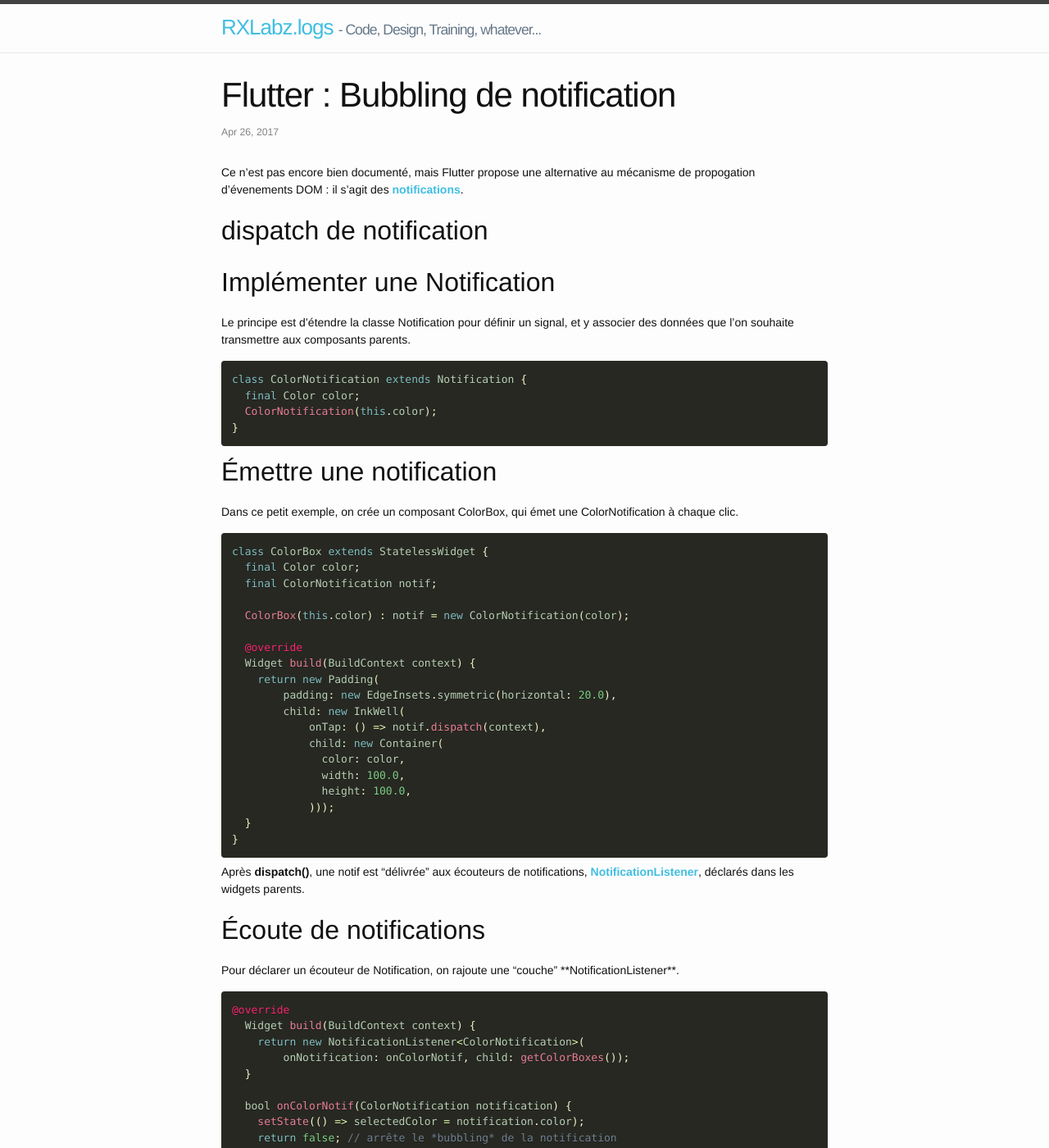
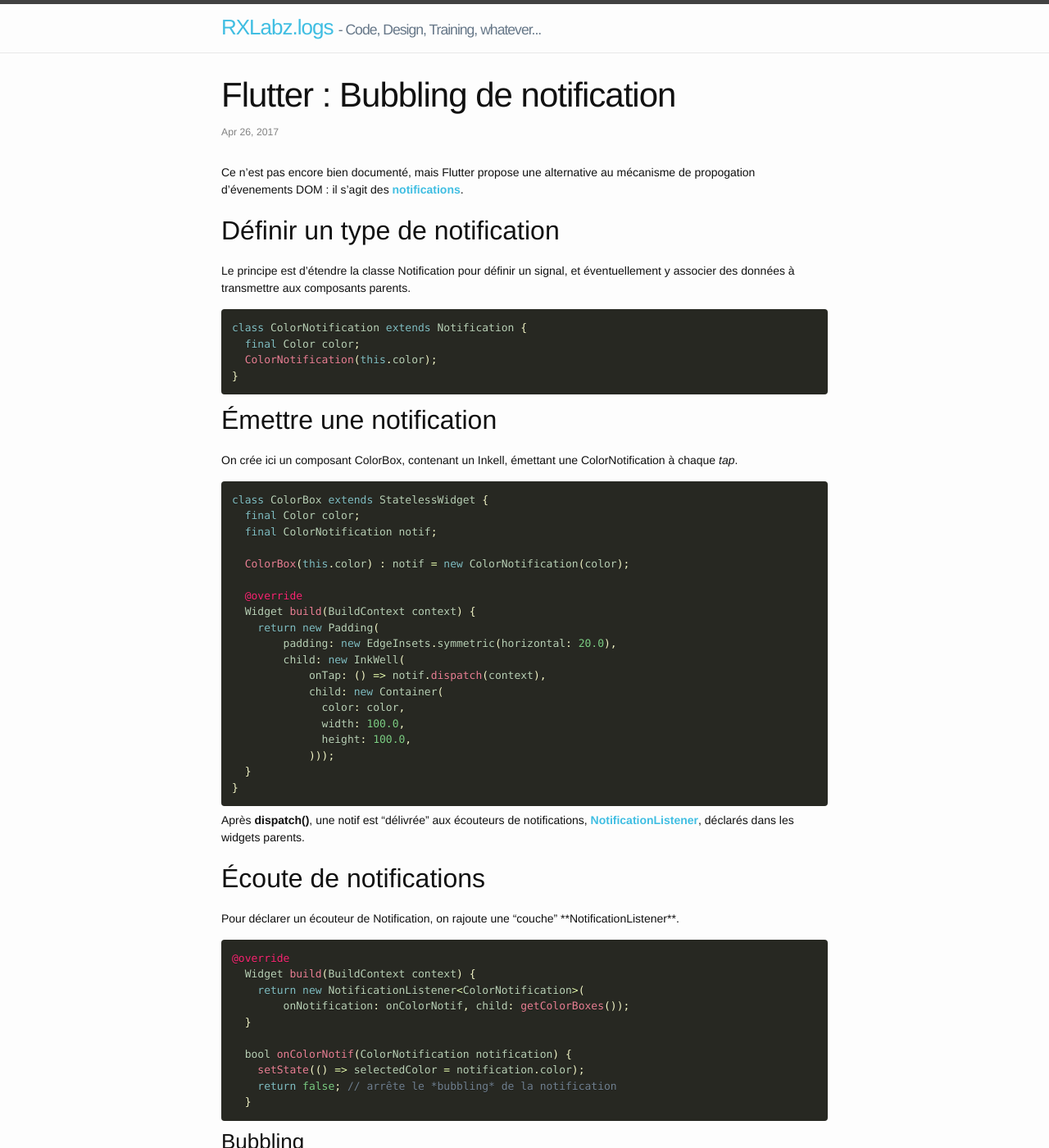
Before and after one commit to rxlabz/rxlabz.github.io, a Jekyll site: the page built from _posts/2017-04-27-flutter-notification.md, in a window 1280 px wide and 1400 px high. Shown: the whole window at 82% size. Built offline with Jekyll 4.4.1, drawn with Linux system fonts in a browser that asks for light colours; comment, search, counter and statistics services are not loaded; some of the changed text lies outside the part shown.

Commit message:
minor updates

````diff
--- a/_posts/2017-04-27-flutter-notification.md
+++ b/_posts/2017-04-27-flutter-notification.md
@@ -8,12 +8,9 @@ categories: dart, flutter
 Ce n'est pas encore bien documenté, mais Flutter propose une alternative au mécanisme de propogation d'évenements DOM :
 il s'agit des **[notifications](https://docs.flutter.io/flutter/widgets/Notification-class.html)**.
 
-## dispatch de notification
+## Définir un type de notification
 
-
-## Implémenter une Notification
-
-Le principe est d'étendre la classe Notification pour définir un signal, et y associer des données que l'on souhaite transmettre aux composants parents.
+Le principe est d'étendre la classe Notification pour définir un signal, et éventuellement y associer des données à transmettre aux composants parents.
 
 ```dart
 class ColorNotification extends Notification {
@@ -24,7 +21,7 @@ class ColorNotification extends Notification {
 
 ## Émettre une notification
 
-Dans ce petit exemple, on crée un composant ColorBox, qui émet une ColorNotification à chaque clic.
+On crée ici un composant ColorBox, contenant un Inkell, émettant une ColorNotification à chaque *tap*.
 
 ```dart
 class ColorBox extends StatelessWidget {
````
Also changed, not shown: other parts of _posts/2017-04-27-flutter-notification.md (+1 -0 lines).
